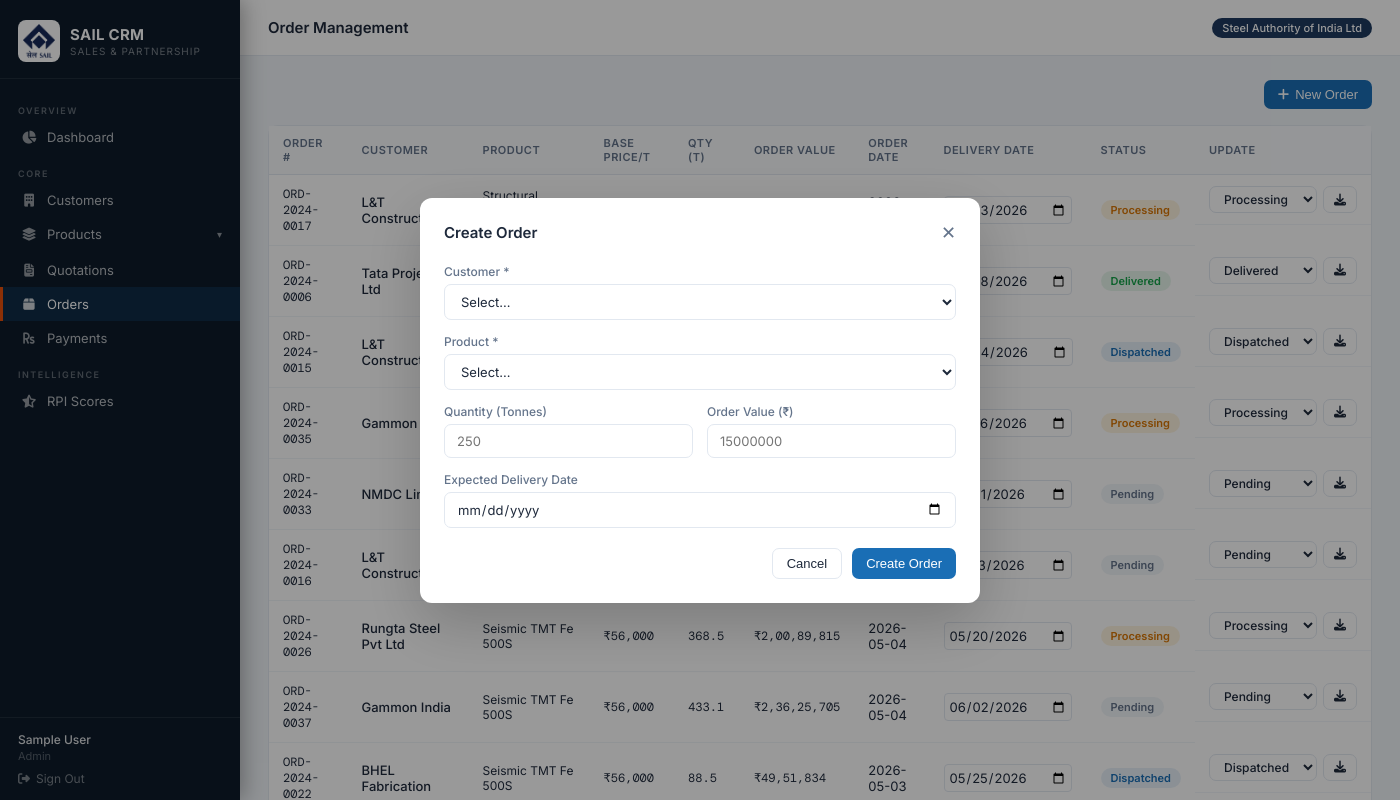
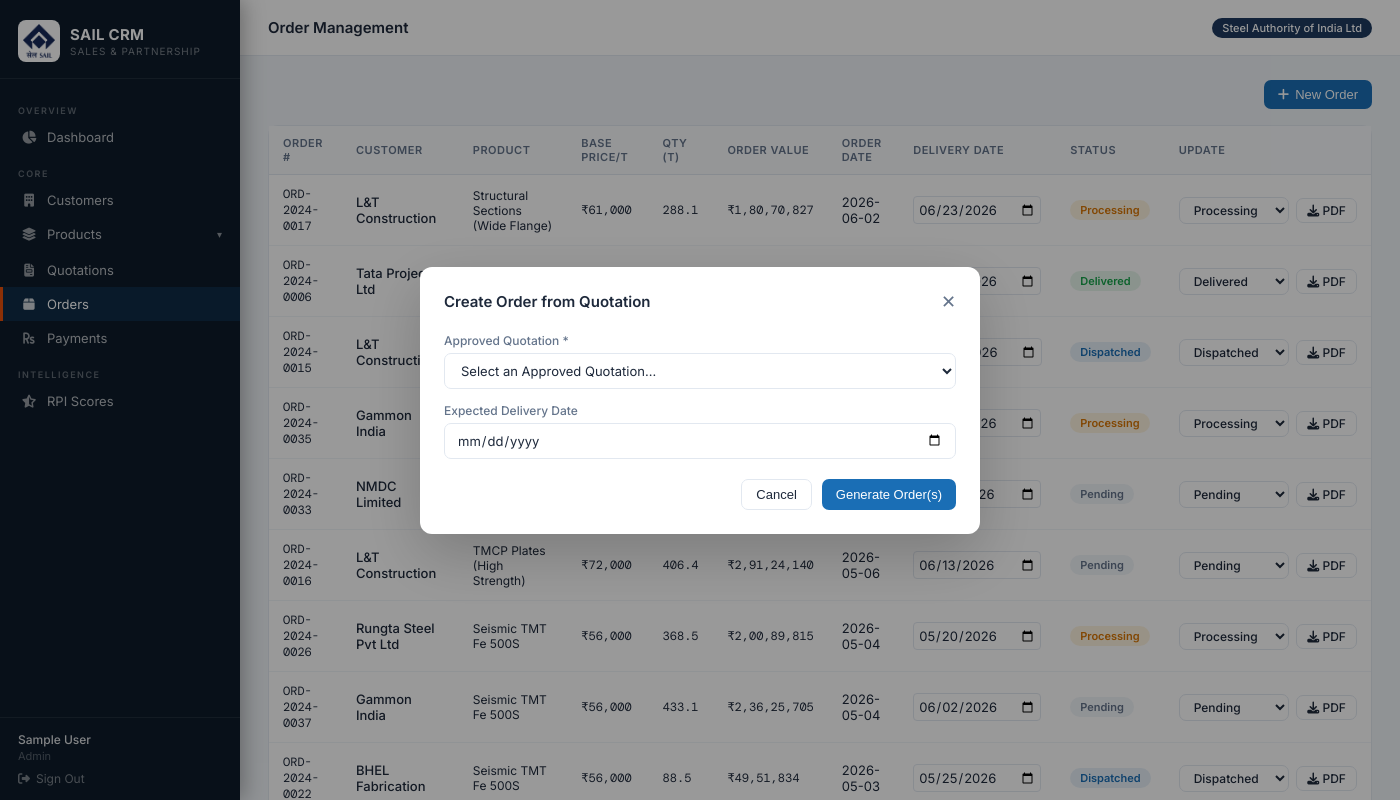
Before and after one commit to pratyush9917/SAIL-CRM, a Flask app: page /orders in a window 1400 px wide, after a click on "New Order". Run offline with Flask 3, Linux system fonts and the light colour scheme; the visitor is signed in with stand-in values (Sample User, id 1); data comes from the database, SQL or seed files in the repository.

Commit message:
Fixed some issues in orders

```diff
--- a/app.py
+++ b/app.py
@@ -545,6 +545,58 @@ def api_update_order_delivery(oid):
         return jsonify({'success': True})
 
     return jsonify({'success': False, 'message': 'Missing delivery date'}), 400
+
+@app.route('/api/orders/from_quotation', methods=['POST'])
+@login_required
+def api_create_order_from_quotation():
+    d = request.get_json()
+    quote_id = d.get('quotation_id')
+    delivery_date_str = d.get('delivery_date')
+
+    if not quote_id:
+        return jsonify({'success': False, 'message': 'Quotation ID required'}), 400
+
+    q = Quotation.query.get_or_404(int(quote_id))
+
+    if q.status != 'Approved':
+        return jsonify({'success': False, 'message': 'Only Approved quotations can be ordered.'}), 400
+
+    delivery_date = datetime.strptime(delivery_date_str, '%Y-%m-%d').date() if delivery_date_str else None
+
+    # Loop through the items on the quote and generate an Order for each
+    if q.items:
+        for item in q.items:
+            count = Order.query.count() + 1
+            o = Order(
+                order_number=f'ORD-{date.today().year}-{count:04d}',
+                customer_id=q.customer_id,
+                product_id=item.product_id,
+                quantity=item.quantity,
+                order_value=item.subtotal,
+                delivery_date=delivery_date,
+                status='Pending'
+            )
+            db.session.add(o)
+            db.session.flush()  # Update the count immediately for the next loop
+    else:
+        # Fallback just in case you have an old dummy data quote with no line items
+        count = Order.query.count() + 1
+        o = Order(
+            order_number=f'ORD-{date.today().year}-{count:04d}',
+            customer_id=q.customer_id,
+            product_id=q.product_id,
+            quantity=q.quantity,
+            order_value=q.total_amount,
+            delivery_date=delivery_date,
+            status='Pending'
+        )
+        db.session.add(o)
+
+    # Change the quotation status so it doesn't get ordered twice
+    q.status = 'Ordered'
+    db.session.commit()
+
+    return jsonify({'success': True})
 
 # API: Payments
 @app.route('/api/payments', methods=['GET'])
--- a/templates/orders.html
+++ b/templates/orders.html
@@ -30,27 +30,33 @@
 
 <div class="modal-overlay" id="addOrd">
   <div class="modal">
-    <div class="modal-header"><span class="modal-title">Create Order</span><button class="modal-close" onclick="closeModal('addOrd')">✕</button></div>
+    <div class="modal-header"><span class="modal-title">Create Order from Quotation</span><button class="modal-close" onclick="closeModal('addOrd')">✕</button></div>
     <div class="form-grid">
-      <div class="form-group full"><label>Customer *</label><select id="oc"><option value="">Select…</option></select></div>
-      <div class="form-group full"><label>Product *</label><select id="op"><option value="">Select…</option></select></div>
-      <div class="form-group"><label>Quantity (Tonnes)</label><input id="oq" type="number" placeholder="250"></div>
-      <div class="form-group"><label>Order Value (₹)</label><input id="ov" type="number" placeholder="15000000"></div>
-      <div class="form-group full"><label>Expected Delivery Date</label><input id="od" type="date"></div>
+      <div class="form-group full">
+        <label>Approved Quotation *</label>
+        <select id="oq_quote">
+          <option value="">Select an Approved Quotation…</option>
+        </select>
+      </div>
+      <div class="form-group full">
+        <label>Expected Delivery Date</label>
+        <input id="od" type="date">
+      </div>
     </div>
     <div class="modal-footer">
       <button class="btn btn-outline" onclick="closeModal('addOrd')">Cancel</button>
-      <button class="btn btn-primary" onclick="createOrder()">Create Order</button>
+      <button class="btn btn-primary" onclick="createOrderFromQuote()">Generate Order(s)</button>
     </div>
   </div>
 </div>
 {% endblock %}
+
 {% block scripts %}
-
 <script>
 function fmt(n) { return '₹' + Math.round(n).toLocaleString('en-IN'); }
 
 function renderOrderTable(orders) {
+  // (Keep your exact same renderOrderTable code from earlier here)
   document.getElementById('ordBody').innerHTML = orders.length ? orders.map(o=>`<tr>
     <td class="mono">${o.order_number}</td>
     <td style="font-weight:500">${o.customer_name}</td>
@@ -60,30 +66,33 @@ function renderOrderTable(orders) {
     <td class="mono">${fmt(o.order_value)}</td>
     <td>${o.order_date}</td>
     <td>
-      <input type="date"
-             value="${o.delivery_date || ''}"
-             onchange="updateDeliveryDate(${o.id}, this.value)"
-             style="border:1px solid var(--border); padding:4px; border-radius:4px; font-family:inherit; font-size:13px; background:transparent; cursor:pointer; max-width: 140px;">
+      <input type="date" value="${o.delivery_date || ''}" onchange="updateDeliveryDate(${o.id}, this.value)" style="border:1px solid var(--border); padding:4px; border-radius:4px; font-family:inherit; font-size:13px; background:transparent; cursor:pointer; max-width: 140px;">
     </td>
     <td><span class="badge badge-${o.status.toLowerCase()}">${o.status}</span></td>
-    <td style="display:flex;gap:6px">
-      <select class="btn btn-outline btn-sm" onchange="updateStatus(${o.id},this.value)" style="border:1px solid var(--border);flex:1">
+    <td style="white-space: nowrap;">
+      <select class="btn btn-outline btn-sm" onchange="updateStatus(${o.id},this.value)" style="border:1px solid var(--border); width: 110px; display: inline-block; vertical-align: middle;">
         ${['Pending','Processing','Dispatched','Delivered','Cancelled'].map(s=>`<option ${s===o.status?'selected':''}>${s}</option>`).join('')}
       </select>
-      <a href="/orders/${o.id}/pdf" class="btn btn-outline btn-sm" title="Download PDF" style="white-space:nowrap"><i class="fas fa-download"></i></a>
+      <a href="/orders/${o.id}/pdf" class="btn btn-outline btn-sm" title="Download PDF" style="display: inline-block; vertical-align: middle; margin-left: 4px;">
+        <i class="fas fa-download"></i> PDF
+      </a>
     </td>
   </tr>`).join('') : '<tr><td colspan="10" style="text-align:center;padding:40px;color:var(--muted)">No orders found</td></tr>';
 }
 
+// 1. Fetch only Quotations and Orders now!
 Promise.all([
-  fetch('/api/customers').then(r=>r.json()),
-  fetch('/api/products').then(r=>r.json()),
+  fetch('/api/quotations').then(r=>r.json()),
   fetch('/api/orders').then(r=>r.json())
-]).then(([custs, prods, orders]) => {
-  const oc = document.getElementById('oc');
-  custs.forEach(c => oc.innerHTML += `<option value="${c.id}">${c.company_name}</option>`);
-  const op = document.getElementById('op');
-  prods.forEach(p => op.innerHTML += `<option value="${p.id}">${p.product_name}</option>`);
+]).then(([quotes, orders]) => {
+
+  // Filter for ONLY Approved quotes and add them to the dropdown
+  const oq = document.getElementById('oq_quote');
+  const approvedQuotes = quotes.filter(q => q.status === 'Approved');
+
+  approvedQuotes.forEach(q => {
+    oq.innerHTML += `<option value="${q.id}">${q.quote_number} — ${q.customer_name} (${fmt(q.total_amount)})</option>`;
+  });
 
   const urlParams = new URLSearchParams(window.location.search);
   const filterName = urlParams.get('customer');
@@ -106,36 +115,35 @@ function updateStatus(id, status) {
 
 function updateDeliveryDate(id, dateValue) {
   if (!dateValue) return;
-
-  fetch(`/api/orders/${id}/delivery`, {
-    method: 'PUT',
-    headers: {'Content-Type': 'application/json'},
-    body: JSON.stringify({ delivery_date: dateValue })
-  })
+  fetch(`/api/orders/${id}/delivery`, { method: 'PUT', headers: {'Content-Type': 'application/json'}, body: JSON.stringify({ delivery_date: dateValue }) })
   .then(() => {
     toast('Delivery date updated');
     fetch('/api/orders').then(r => r.json()).then(orders => renderOrderTable(orders));
   });
 }
 
-function createOrder() {
-  const data = {
-    customer_id: document.getElementById('oc').value,
-    product_id: document.getElementById('op').value,
-    quantity: document.getElementById('oq').value,
-    order_value: document.getElementById('ov').value,
-    delivery_date: document.getElementById('od').value,
-  };
-  if (!data.customer_id || !data.product_id) { toast('Customer and Product required','error'); return; }
+// 2. New streamlined Order Generation function
+function createOrderFromQuote() {
+  const quoteId = document.getElementById('oq_quote').value;
+  const deliveryDate = document.getElementById('od').value;
 
-  fetch('/api/orders', { method:'POST', headers:{'Content-Type':'application/json'}, body: JSON.stringify(data) })
-    .then(r=>r.json()).then(d=>{
-      if(d.success){
-        closeModal('addOrd');
-        toast('Order created');
-        fetch('/api/orders').then(res => res.json()).then(orders => renderOrderTable(orders));
-      }
-    });
+  if (!quoteId) { toast('Please select an approved quotation','error'); return; }
+
+  fetch('/api/orders/from_quotation', {
+    method:'POST',
+    headers:{'Content-Type':'application/json'},
+    body: JSON.stringify({ quotation_id: quoteId, delivery_date: deliveryDate })
+  })
+  .then(r=>r.json()).then(d=>{
+    if(d.success){
+      closeModal('addOrd');
+      toast('Order(s) successfully generated!');
+      // Refresh the page so the dropdown updates and the new orders appear
+      setTimeout(() => location.reload(), 1000);
+    } else {
+      toast(d.message, 'error');
+    }
+  });
 }
 </script>
 {% endblock %}
```
